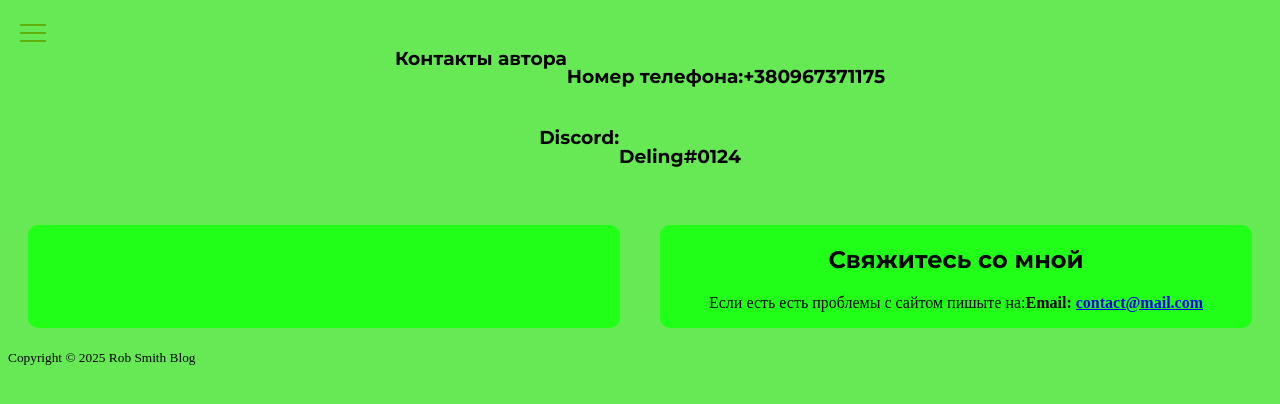
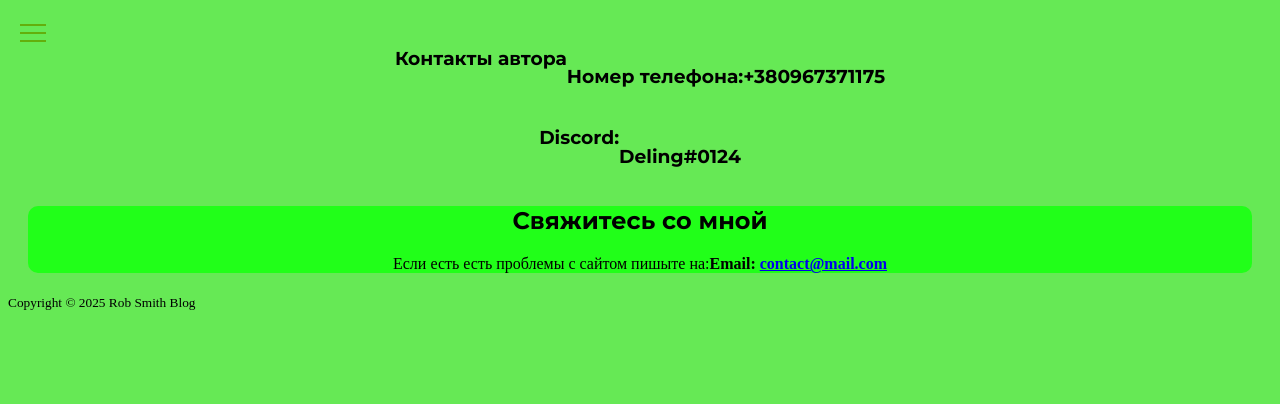
Before and after one commit to Del1ng/kontact, a plain HTML site: page index.html in a window 1280 px wide. Drawn offline with Linux system fonts and the light colour scheme.

Commit message:
Update index.html

```diff
--- a/index.html
+++ b/index.html
@@ -35,9 +35,6 @@
             <div>
 
             </div>
-            <div class="footer-columns">
-            <div class="footer-column">
-                </div>
                 <div class="footer-column">
                 <h2>Свяжитесь со мной</h2>
                 <p>
```
